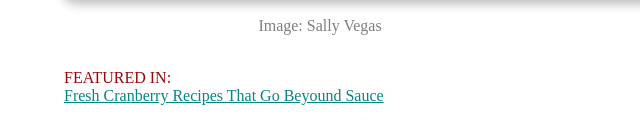
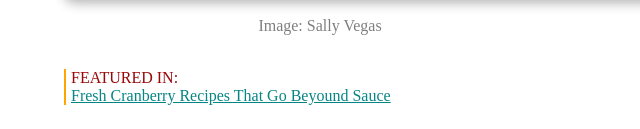
Before and after one commit to saraferrantini/U1-esercizio-lezione3, a plain HTML site: page index.html in a window 1280 px wide. Shown: the part 823-952 px from the top of the page, 320-960 px from the left. Drawn offline with Linux system fonts and the light colour scheme.

Commit message:
modifiche bordo verticale

```diff
--- a/index.html
+++ b/index.html
@@ -41,13 +41,13 @@
       </div>
       <br />
 
-        <section>
-
-          <div class="featured">FEATURED IN:</div>
+        <section class="bordoSinistro">
+        <div class="featured">FEATURED IN:</div>
           <div>
             <a class="fresh" href="https://ricette.giallozafferano.it/Focaccia.html" target="_blank"
               >Fresh Cranberry Recipes That Go Beyound Sauce</a>
           </div>
+
         </section>
 
         <br />
--- a/style.css
+++ b/style.css
@@ -70,3 +70,8 @@ footer {
   width: 5px;
   background-color: black;
 }
+
+.bordoSinistro {
+  border-left: 2px solid orange;
+  padding-left: 5px;
+}
```
